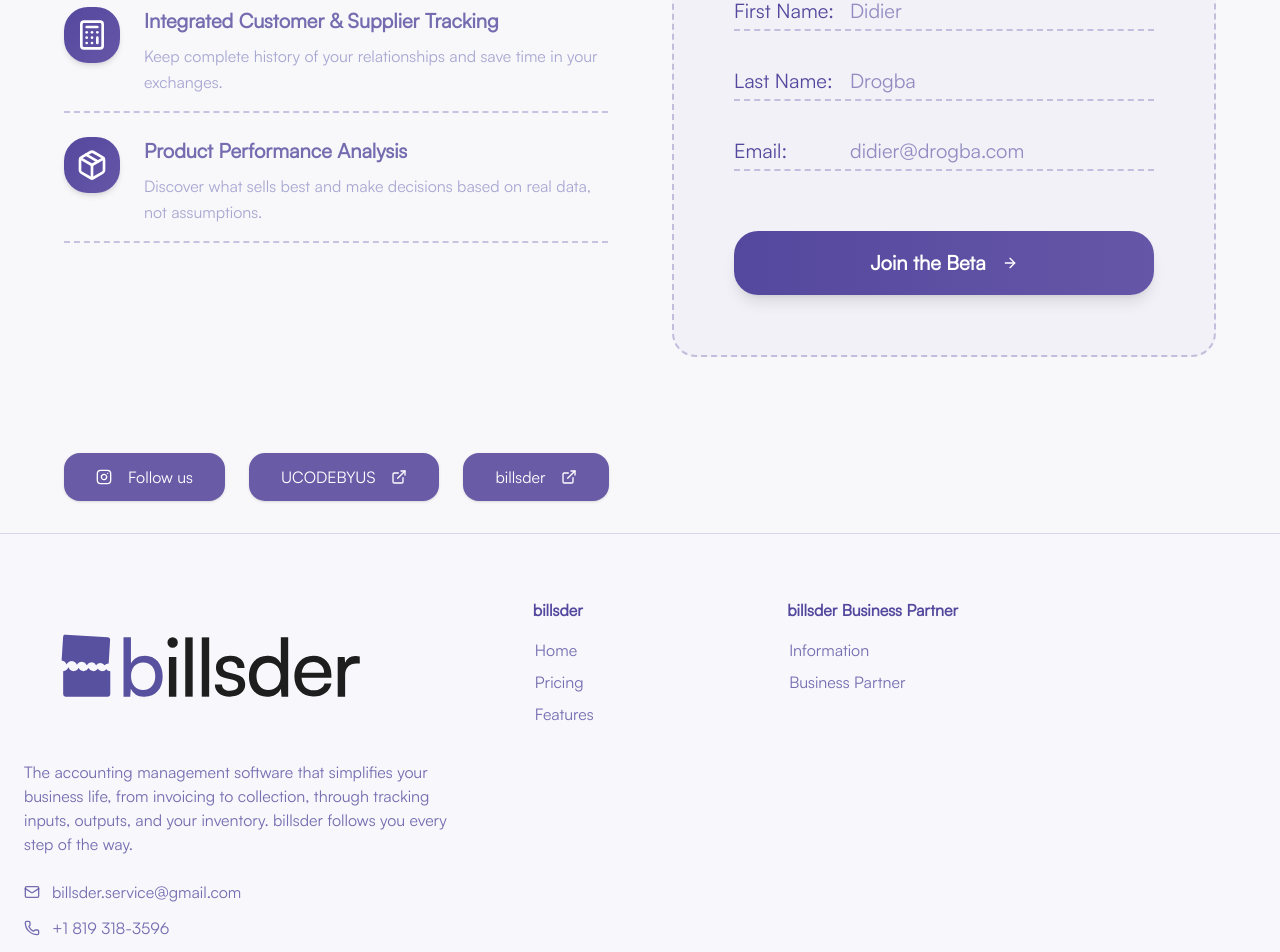
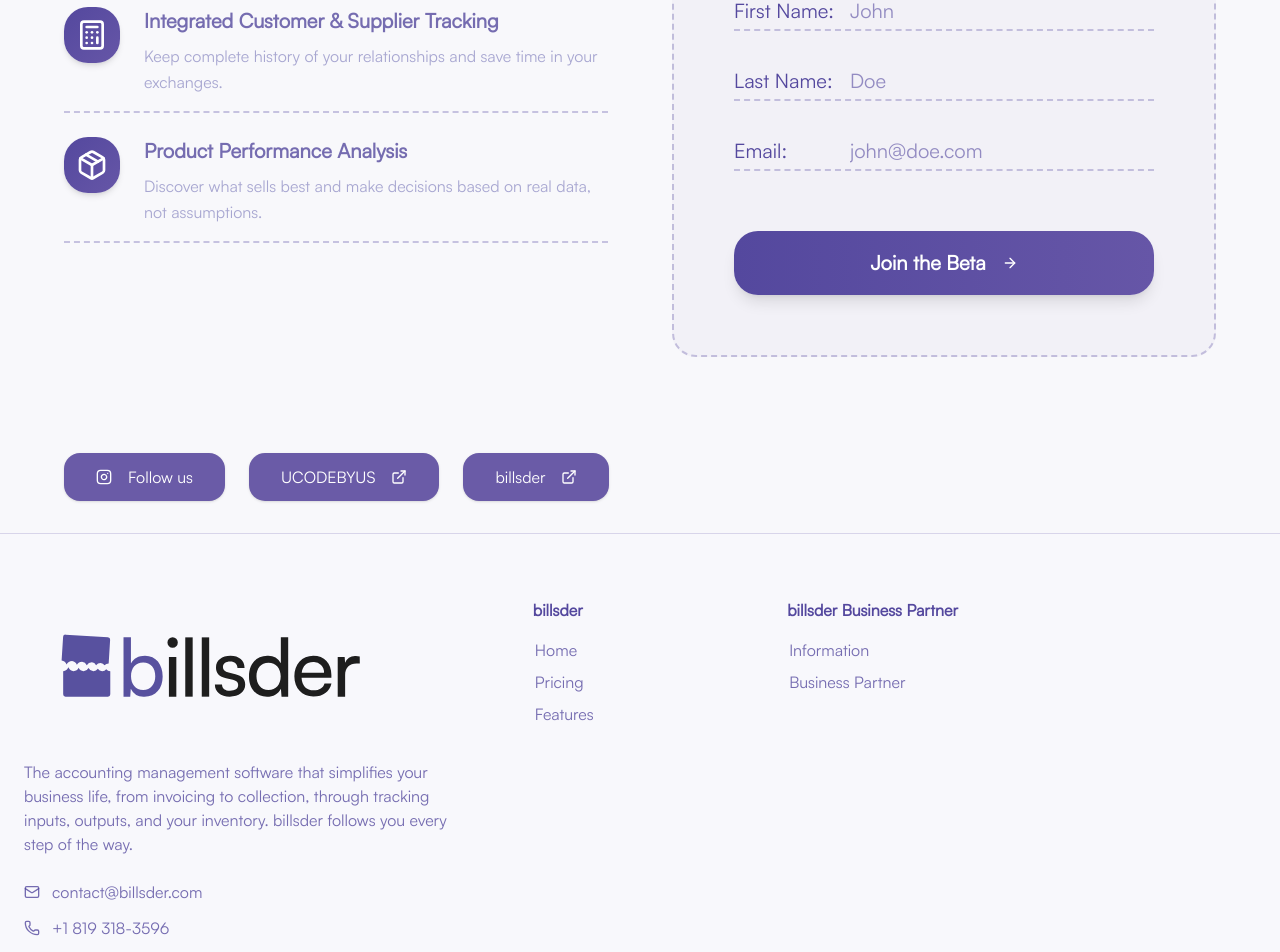
Before and after one commit to Bessiasso/billsder-beta, a Next.js app: page /en in a window 1280 px wide. Shown: the part 1220-2172 px from the top of the page. Built offline with nearby package versions, Linux system fonts and the light colour scheme.

Commit message:
update email in footer

```diff
--- a/components/Home/Form.tsx
+++ b/components/Home/Form.tsx
@@ -212,7 +212,7 @@
                                         name="firstName"
                                         required
                                         className="!w-full bg-transparent dark:bg-transparent !border-0 dark:!border-0 text-governor_bay dark:text-white dark:placeholder:text-white/30 text-lg md:text-xl py-1  focus:!ring-0 dark:focus:!ring-0 focus:!outline-none dark:focus:!outline-none focus:!shadow-none dark:focus:!shadow-none  placeholder:text-governor_bay/60 !rounded-none p-5"
-                                        placeholder="Didier"
+                                        placeholder="John"
                                         onChange={handleInputChange}
                                     />
                                 </div>
@@ -241,7 +241,7 @@
                                         name="lastName"
                                         required
                                         className="!w-full bg-transparent dark:bg-transparent !border-0 dark:!border-0 text-governor_bay dark:text-white dark:placeholder:text-white/30 text-lg md:text-xl py-1 focus:!ring-0 dark:focus:!ring-0 focus:!outline-none dark:focus:!outline-none focus:!shadow-none dark:focus:!shadow-none placeholder:text-governor_bay/60 !rounded-none p-5"
-                                        placeholder="Drogba"
+                                        placeholder="Doe"
                                         onChange={handleInputChange}
                                     />
                                 </div>
@@ -271,7 +271,7 @@
                                         type="email"
                                         required
                                         className="!w-full bg-transparent dark:bg-transparent !border-0 dark:!border-0 text-governor_bay dark:text-white dark:placeholder:text-white/30 text-lg md:text-xl py-1 focus:!ring-0 dark:focus:!ring-0 focus:!outline-none dark:focus:!outline-none focus:!shadow-none dark:focus:!shadow-none placeholder:text-governor_bay/60 !rounded-none p-5"
-                                        placeholder="didier@drogba.com"
+                                        placeholder="john@doe.com"
                                         onChange={handleInputChange}
                                     />
                                 </div>
--- a/messages/en.json
+++ b/messages/en.json
@@ -116,7 +116,7 @@
         "princing": "Pricing",
         "description": "The accounting management software that simplifies your business life, from invoicing to collection, through tracking inputs, outputs, and your inventory. billsder follows you every step of the way.",
         "contact": {
-            "email": "billsder.service@gmail.com",
+            "email": "contact@billsder.com",
             "phone": "+1 819 318-3596",
             "location": "Ottawa, Canada"
         },
--- a/messages/fr.json
+++ b/messages/fr.json
@@ -58,7 +58,7 @@
         "princing": "Tarification",
         "description": "Le logiciel de gestion comptable qui simplifie la vie de votre entreprise, de la facturation à l'encaissement, en passant par le suivi des entrées, des sorties et de votre inventaire. billsder vous suit à chaque étape.",
         "contact": {
-            "email": "billsder.service@gmail.com",
+            "email": "contact@billsder.com",
             "phone": "+1 819 318-3596",
             "location": "Ottawa, Canada"
         },
```
